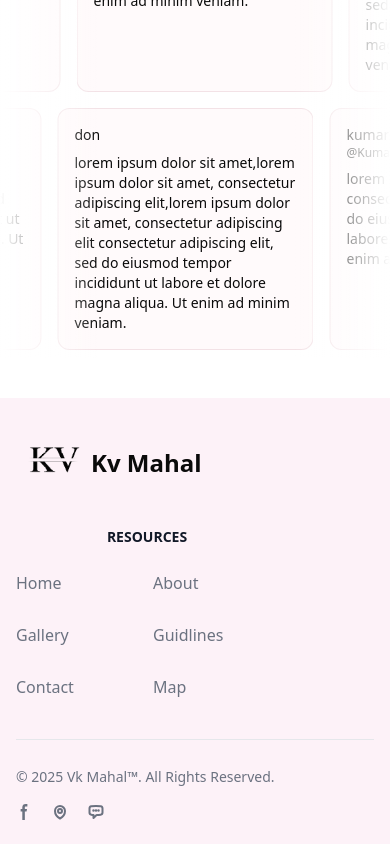
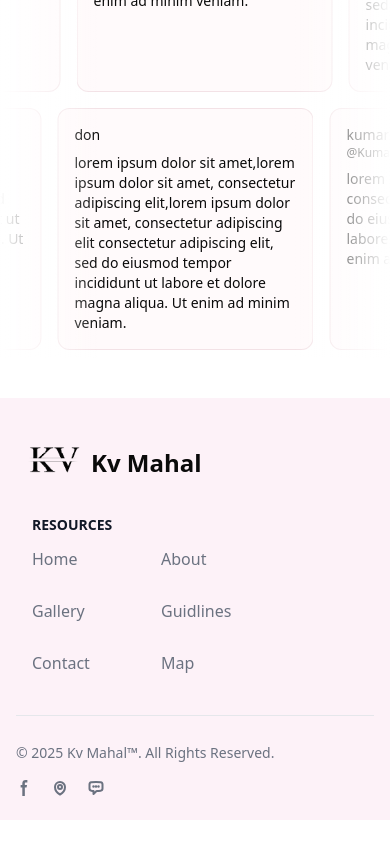
Before and after one commit to kevinkrahul/MHall-Web-Fullstack, a Next.js app: page / in a window 390 px wide. Shown: the part 3176-4020 px from the top of the page. After the commit the page ends 3996 px from the top, so only its background shows below. Built offline with nearby package versions, Linux system fonts and the light colour scheme.

Commit message:
Footer Resources Aligned

```diff
--- a/src/components/footer-component/footer.tsx
+++ b/src/components/footer-component/footer.tsx
@@ -10,8 +10,8 @@ const Footer = () => {
     <footer className="bg-pink-50 dark:bg-neutral-900 md:mt-0">
       <div className="mx-auto w-full max-w-screen-xl p-4 py-6 lg:py-8">
         <div className="md:flex md:justify-between">
-          <div className="mb-6 md:mb-0">
-            <Link href={"/"} className="flex items-center">
+          <div className="mb-3 md:mb-0">
+            <Link href={"/"} className="flex items-center justify-start">
               <Image src={Logo} width={75} height={75} alt="Logo" />
               <span className="self-center text-2xl font-semibold whitespace-nowrap dark:text-white">
                 Kv Mahal
@@ -19,9 +19,9 @@ const Footer = () => {
             </Link>
           </div>
           {/* <div className="grid grid-cols-2 gap-8 bg-slate-400 sm:gap-6 sm:grid-cols-3"> */}
-          <div className=" mr-24  ">
+          <div className=" mr-24 ml-4">
             <div>
-              <h2 className="mb-6 text-sm font-semibold text-center text-gray-900 uppercase dark:text-white">
+              <h2 className="md:mb-6 mb-3 text-sm font-semibold md:text-center  text-gray-900 uppercase dark:text-white">
                 Resources
               </h2>
               <ul className="text-gray-500 grid grid-cols-2 gap-3 dark:text-gray-400 font-medium">
@@ -43,28 +43,7 @@ const Footer = () => {
                     <Link className="hover:underline hover:dark:text-pink-300" href={""}>Map</Link></li>
               </ul>
             </div>
-            {/* <div>
-                  <h2 className="mb-6 text-sm font-semibold text-gray-900 uppercase dark:text-white">Follow us</h2>
-                  <ul className="text-gray-500 dark:text-gray-400 font-medium">
-                      <li className="mb-4">
-                          <a href="https://github.com/themesberg/flowbite" className="hover:underline ">Github</a>
-                      </li>
-                      <li>
-                          <a href="https://discord.gg/4eeurUVvTy" className="hover:underline">Discord</a>
-                      </li>
-                  </ul>
-              </div>
-              <div>
-                  <h2 className="mb-6 text-sm font-semibold text-gray-900 uppercase dark:text-white">Legal</h2>
-                  <ul className="text-gray-500 dark:text-gray-400 font-medium">
-                      <li className="mb-4">
-                          <a href="#" className="hover:underline">Privacy Policy</a>
-                      </li>
-                      <li>
-                          <a href="#" className="hover:underline">Terms &amp; Conditions</a>
-                      </li>
-                  </ul>
-              </div> */}
+
           </div>
         </div>
         <hr className="my-6 border-gray-200 sm:mx-auto dark:border-gray-700 lg:my-8" />
@@ -72,7 +51,7 @@ const Footer = () => {
           <span className="text-sm text-gray-500 sm:text-center dark:text-gray-400">
             © 2025{" "}
             <a href="https://flowbite.com/" className="hover:underline">
-              Vk Mahal™
+              Kv Mahal™
             </a>
             . All Rights Reserved.
           </span>
```
